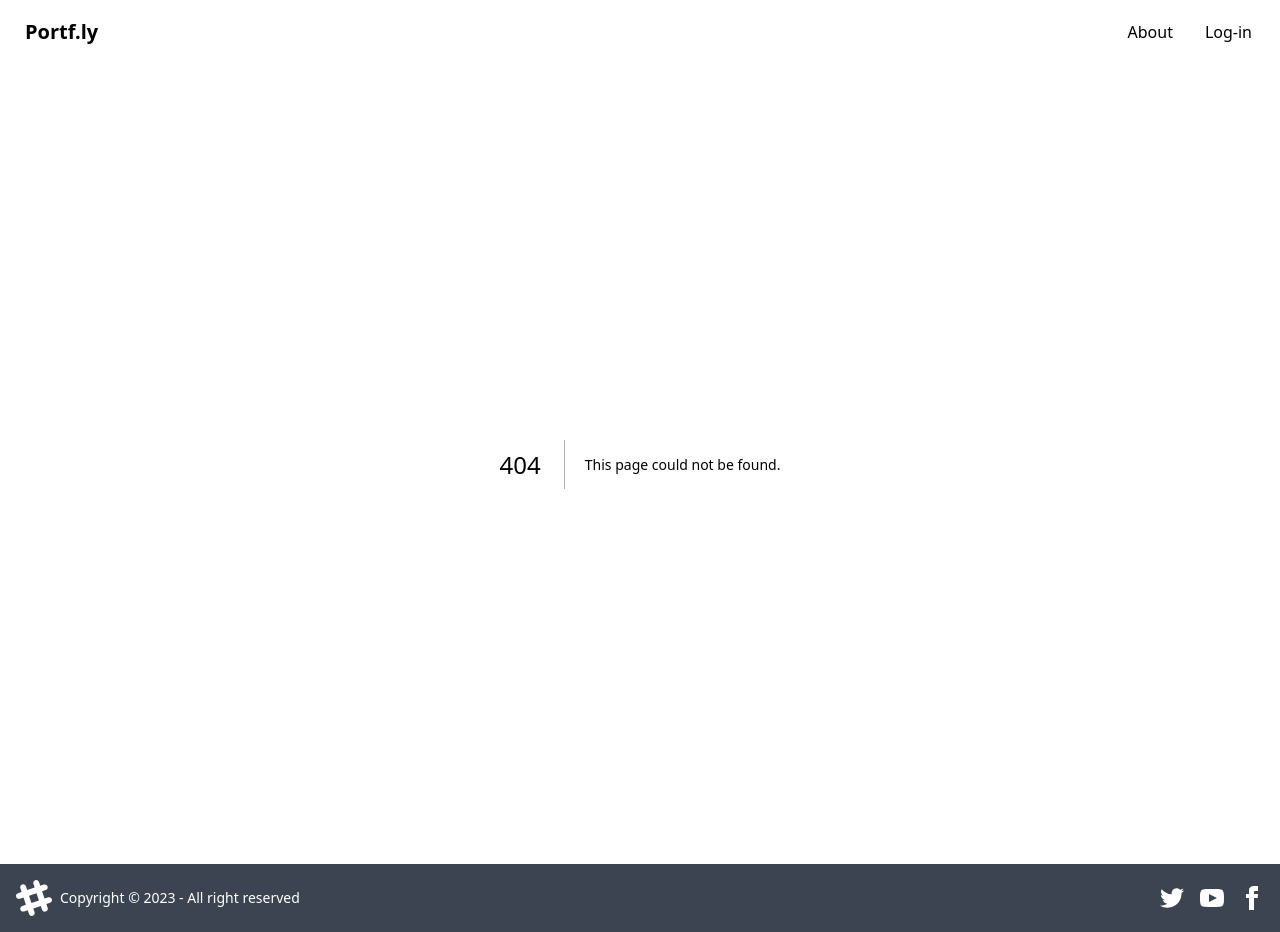
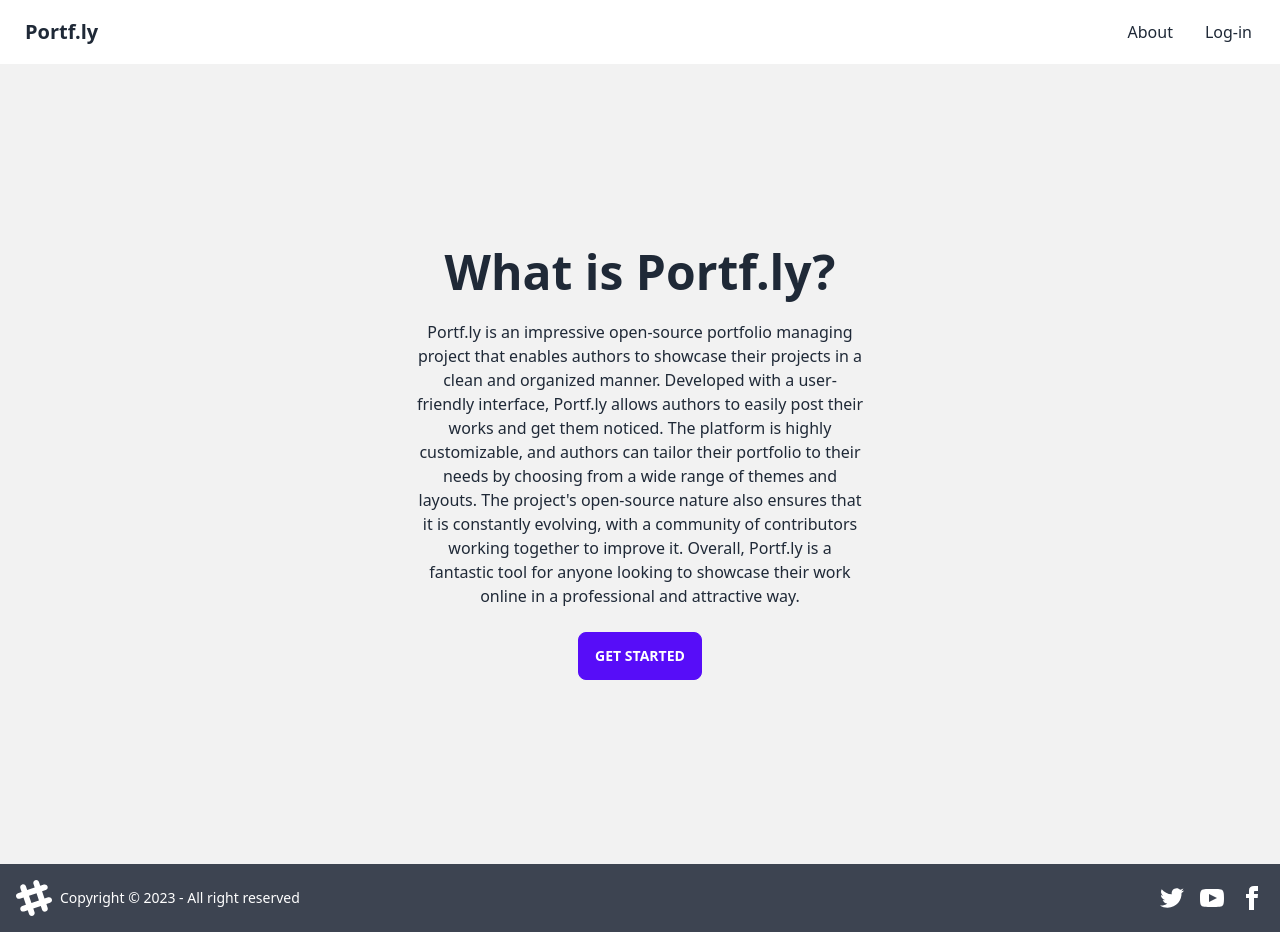
Before and after one commit to josesilveiraa/portf.ly, a Next.js app in the folder packages/frontend/: page /about in a window 1280 px wide. Before the commit this address had no page. Built offline with nearby package versions, Linux system fonts and the light colour scheme.

Commit message:
feat(frontend): implement about page

```diff
--- /dev/null
+++ b/packages/frontend/app/about/page.tsx
@@ -0,0 +1,30 @@
+import Link from 'next/link';
+import React from 'react';
+
+export default function About() {
+  return (
+    <div className="hero min-h-screen bg-base-200">
+      <div className="hero-content text-center">
+        <div className="max-w-md">
+          <h1 className="text-5xl font-bold">What is Portf.ly?</h1>
+          <p className="py-6">
+            Portf.ly is an impressive open-source portfolio managing project
+            that enables authors to showcase their projects in a clean and
+            organized manner. Developed with a user-friendly interface, Portf.ly
+            allows authors to easily post their works and get them noticed. The
+            platform is highly customizable, and authors can tailor their
+            portfolio to their needs by choosing from a wide range of themes and
+            layouts. The project&apos;s open-source nature also ensures that it
+            is constantly evolving, with a community of contributors working
+            together to improve it. Overall, Portf.ly is a fantastic tool for
+            anyone looking to showcase their work online in a professional and
+            attractive way.
+          </p>
+          <Link href="/">
+            <button className="btn btn-primary">Get Started</button>
+          </Link>
+        </div>
+      </div>
+    </div>
+  );
+}
--- a/packages/frontend/app/components/global/Navbar.tsx
+++ b/packages/frontend/app/components/global/Navbar.tsx
@@ -11,7 +11,7 @@ export default function Navbar() {
       <div className="flex-none">
         <ul className="menu menu-horizontal px-1">
           <li>
-            <Link href="#">About</Link>
+            <Link href="/about">About</Link>
           </li>
           <li>
             <Link href="/admin/login">Log-in</Link>
```
